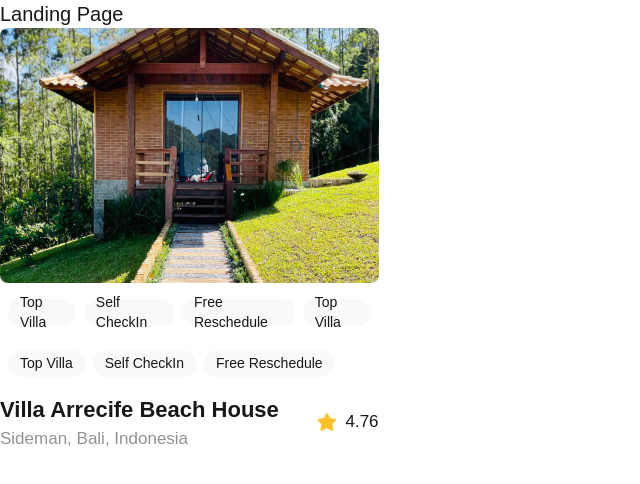
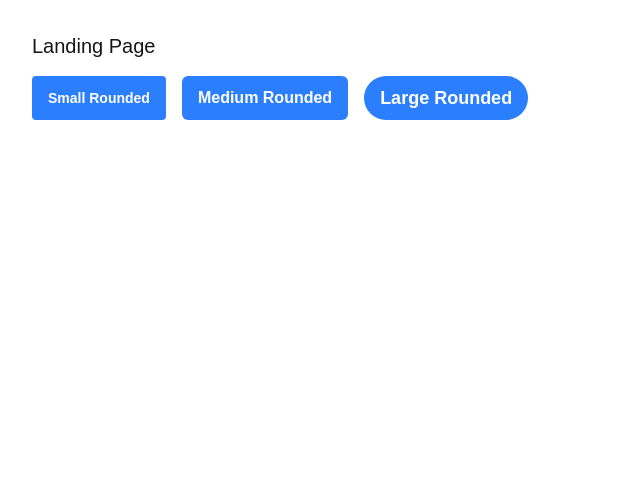
Before and after one commit to lkmodibbo/alx-project-0x00-setup, a Next.js app in the folder alx-project-0x00/: page /landing in a window 1280 px wide. Shown: the top 484 px of the page, without its empty margins (0-640 px from the left). Built offline with nearby package versions, Linux system fonts and the light colour scheme.

Commit message:
reusable buttons created

```diff
--- /dev/null
+++ b/alx-project-0x00/components/Button.tsx
@@ -0,0 +1,11 @@
+import React from "react";
+import { ButtonProps } from "@/interfaces";
+
+const Button: React.FC<ButtonProps> = ({ title, styles}) => {
+    return (
+        <button className={`px-4 py-2 bg-blue-500 text-white font-semibold ${styles}`}>
+            {title}
+        </button>
+    )
+}
+export default Button
--- a/alx-project-0x00/interfaces/index.ts
+++ b/alx-project-0x00/interfaces/index.ts
@@ -0,0 +1,4 @@
+export interface ButtonProps {
+    title: string;
+    styles?: string;
+}
--- a/alx-project-0x00/pages/landing.tsx
+++ b/alx-project-0x00/pages/landing.tsx
@@ -1,12 +1,18 @@
-import Card from "@/components/Card"
+import React from "react";
+import Button from "@/components/Button";
 
-const Landing: React.FC =  () => {
+const Landing: React.FC = () => {
   return (
-    <div>
-      <h1 className=" text-xl font-extralight">Landing Page
-      </h1>
-      <Card />
+    <div className="p-8">
+      <h1 className="text-xl font-extralight mb-4">Landing Page</h1>
+
+      <div className="flex gap-4 mb-4">
+        <Button title="Small Rounded" styles="text-sm rounded-sm" />
+        <Button title="Medium Rounded" styles="text-base rounded-md" />
+        <Button title="Large Rounded" styles="text-lg rounded-full" />
+      </div>
     </div>
-  )
-}
-export default Landing
+  );
+};
+
+export default Landing;
```
